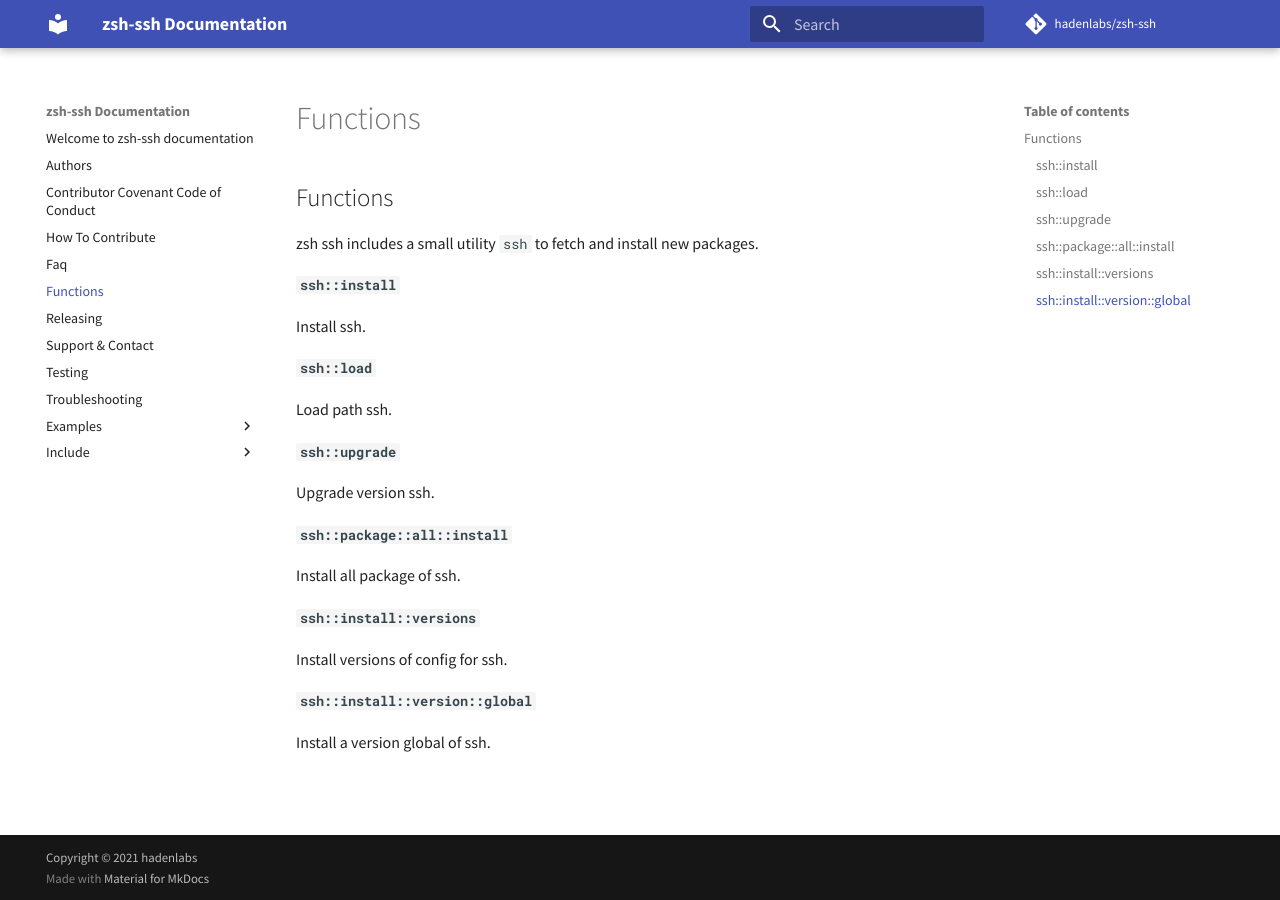
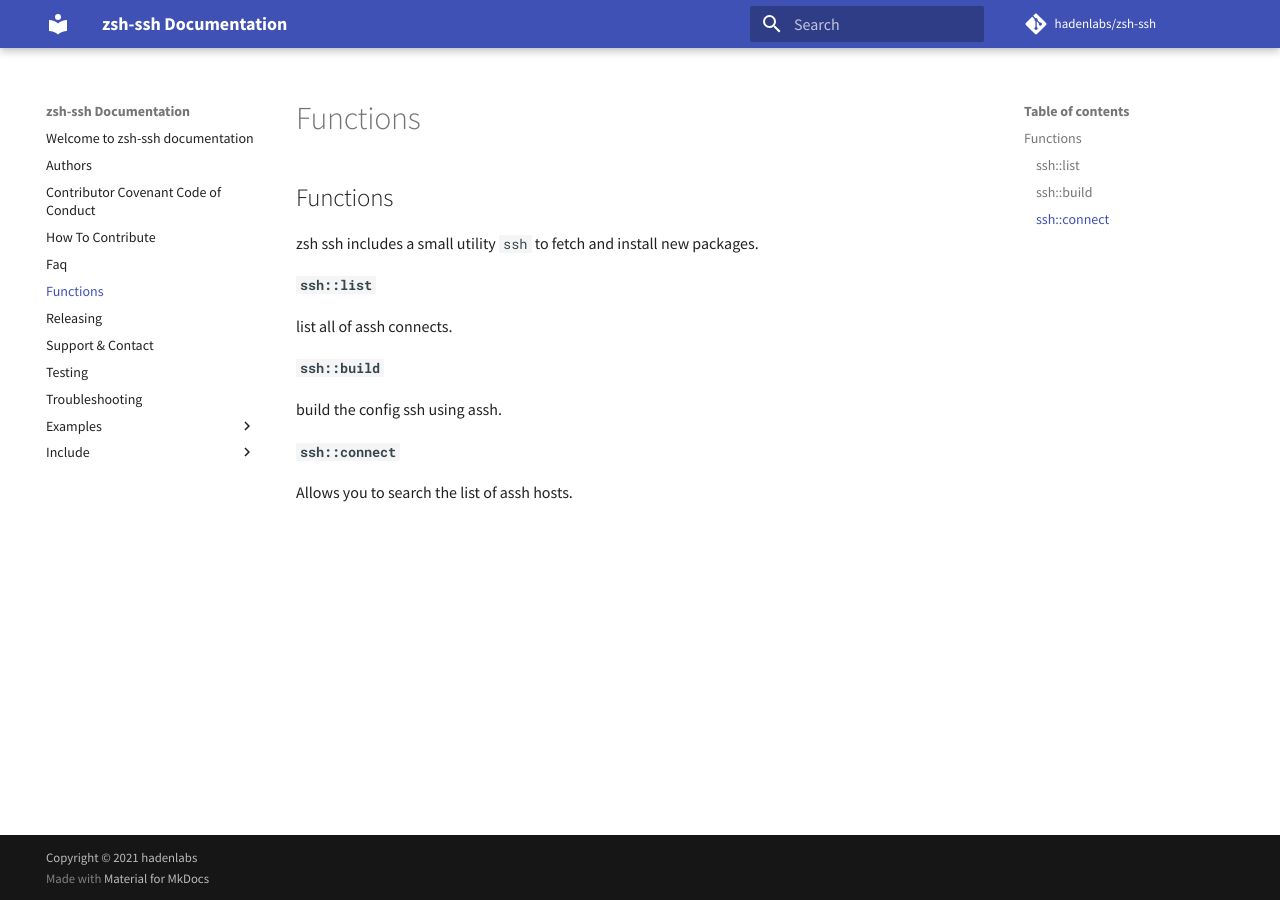
Before and after one commit to hadenlabs/zsh-ssh, an MkDocs documentation site: the page built from docs/functions.md, in a window 1280 px wide. Built offline with MkDocs 1.6.1 and Material for MkDocs 9.7.7, drawn with Linux system fonts in a browser that asks for light colours; comment, search, counter and statistics services are not loaded.

Commit message:
docs: implement generator functions and readme (#31)

```diff
--- a/docs/functions.md
+++ b/docs/functions.md
@@ -2,26 +2,14 @@
 
 zsh ssh includes a small utility `ssh` to fetch and install new packages.
 
-#### `ssh::install`
+#### `ssh::list`
 
-Install ssh.
+list all of assh connects.
 
-#### `ssh::load`
+#### `ssh::build`
 
-Load path ssh.
+build the config ssh using assh.
 
-#### `ssh::upgrade`
+#### `ssh::connect`
 
-Upgrade version ssh.
-
-#### `ssh::package::all::install`
-
-Install all package of ssh.
-
-#### `ssh::install::versions`
-
-Install versions of config for ssh.
-
-#### `ssh::install::version::global`
-
-Install a version global of ssh.
+Allows you to search the list of assh hosts.
```
Also changed, not shown: 1 other file.
